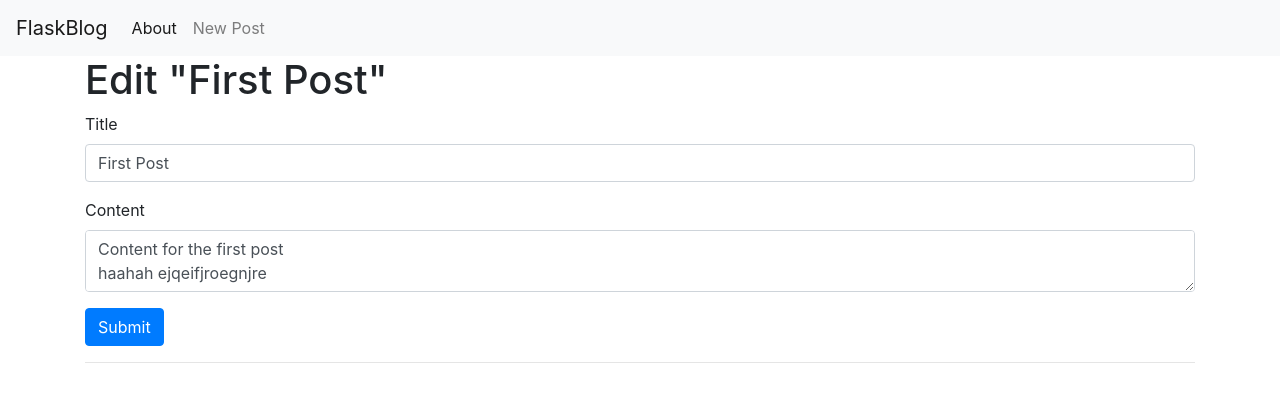
After one commit to Vyvy-vi/flask-blog, a Flask app: page /1/edit in a window 1280 px wide. The commit adds this page. Shown: the top 402 px of the page. Run offline with Flask 2, Linux system fonts and the light colour scheme; data comes from the database, SQL or seed files in the repository; both versions use the stored data as it was after the commit; some libraries are stand-ins or nearby versions.

Commit message:
feat: post-edit-functionality

```diff
--- a/app.py
+++ b/app.py
@@ -1,5 +1,5 @@
 import sqlite3
-from flask import Flask, render_template
+from flask import Flask, render_template, request, url_for, flash, redirect
 from werkzeug.exceptions import abort
 
 def get_db_connection():
@@ -7,6 +7,7 @@ def get_db_connection():
     conn.row_factory = sqlite3.Row
     return conn
 app = Flask(__name__)
+app.config['SECRET_KEY'] = 'yrtfbi3h495utih'
 
 @app.route('/')
 def index():
@@ -28,3 +29,42 @@ def get_post(post_id):
 def post(post_id):
     post = get_post(post_id)
     return render_template('post.html', post=post)
+
+@app.route('/create', methods=('GET', 'POST'))
+def create():
+    if request.method == 'POST':
+        title = request.form['title']
+        content = request.form['content']
+
+        if not title:
+            flash('Title is required!')
+        else:
+            conn = get_db_connection()
+            conn.execute('INSERT INTO posts (title, content) VALUES (?, ?)',
+                         (title, content))
+            conn.commit()
+            conn.close()
+            return redirect(url_for('index'))
+
+    return render_template('create.html')
+
+@app.route('/<int:id>/edit', methods=('GET', 'POST'))
+def edit(id):
+    post = get_post(id)
+
+    if request.method == 'POST':
+        title = request.form['title']
+        content = request.form['content']
+
+        if not title:
+            flash('Title is required!')
+        else:
+            conn = get_db_connection()
+            conn.execute('UPDATE posts SET title = ?, content = ?'
+                         ' WHERE id = ?',
+                         (title, content, id))
+            conn.commit()
+            conn.close()
+            return redirect(url_for('index'))
+
+    return render_template('edit.html', post=post)
--- a/templates/base.html
+++ b/templates/base.html
@@ -21,10 +21,16 @@
             <li class="nav-item active">
                 <a class="nav-link" href="#">About</a>
             </li>
+            <li class="nav-item">
+                <a class="nav-link" href="{{url_for('create')}}">New Post</a>
+            </li>
             </ul>
         </div>
     </nav>
     <div class="container">
+        {% for message in get_flashed_messages() %}
+            <div class="alert alert-danger">{{ message }}</div>
+        {% endfor %}
         {% block content %} {% endblock %}
     </div>
 
--- /dev/null
+++ b/templates/edit.html
@@ -0,0 +1,25 @@
+{% extends 'base.html' %}
+
+{% block content %}
+<h1>{% block title %} Edit "{{ post['title'] }}" {% endblock %}</h1>
+
+<form method="post">
+    <div class="form-group">
+        <label for="title">Title</label>
+        <input type="text" name="title" placeholder="Post title"
+               class="form-control"
+               value="{{ request.form['title'] or post['title'] }}">
+        </input>
+    </div>
+
+    <div class="form-group">
+        <label for="content">Content</label>
+        <textarea name="content" placeholder="Post content"
+                  class="form-control">{{ request.form['content'] or post['content'] }}</textarea>
+    </div>
+    <div class="form-group">
+        <button type="submit" class="btn btn-primary">Submit</button>
+    </div>
+</form>
+<hr>
+{% endblock %}
--- a/templates/index.html
+++ b/templates/index.html
@@ -7,6 +7,9 @@
             <h2>{{ post['title'] }}</h2>
         </a>
         <span class="badge badge-primary">{{ post['created'] }}</span>
+        <a href="{{ url_for('edit', id=post['id']) }}">
+            <span class="badge badge-warning">Edit</span>
+        </a>
         <hr>
     {% endfor %}
 {% endblock %}
```
Also changed, not shown: templates/create.html (added, +23 -0 lines), database.db.
